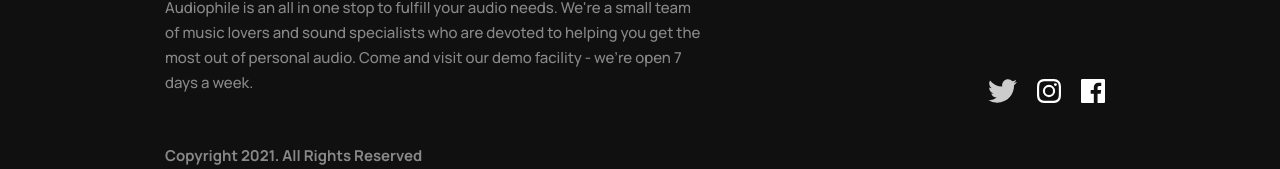
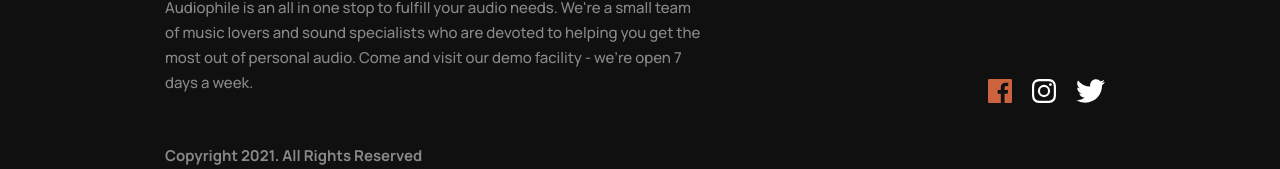
Before and after one commit to nikoescobal/e-commerce-app, a Next.js app: page / in a window 1280 px wide. In both pictures the pointer is over the link 1002 px from the left and 3913 px from the top of the page. Shown: the part 3820-3989 px from the top of the page. Built offline with nearby package versions, Linux system fonts and the light colour scheme; a web font is replaced by a local one.

Commit message:
Reordered Footer social media links, added hover

```diff
--- a/components/organisms/Footer/Footer.module.scss
+++ b/components/organisms/Footer/Footer.module.scss
@@ -108,7 +108,9 @@
     display: inline-block; // Ensures the link area is only around the icon
 
     &:hover {
-      filter: brightness(0.8); // Darkens the icon on hover for a simple effect
+      // filter: brightness(0.8); // Darkens the icon on hover for a simple effect
+      filter: invert(57%) sepia(75%) saturate(525%) hue-rotate(330deg)
+        brightness(92%) contrast(83%);
       // background-color: red;
       // Or you can use any other filter effect like hue-rotate if you want a color change
     }
--- a/components/organisms/Footer/content.js
+++ b/components/organisms/Footer/content.js
@@ -11,9 +11,9 @@ const content = {
   copyright: 'Copyright 2021. All Rights Reserved',
   socialMediaLinks: [
     {
-      name: 'Twitter',
-      icon: '/assets/icons/icon-twitter.svg',
-      url: 'https://twitter.com',
+      name: 'Facebook',
+      icon: '/assets/icons/icon-facebook.svg',
+      url: 'https://facebook.com',
     },
     {
       name: 'Instagram',
@@ -21,9 +21,9 @@ const content = {
       url: 'https://instagram.com',
     },
     {
-      name: 'Facebook',
-      icon: '/assets/icons/icon-facebook.svg',
-      url: 'https://facebook.com',
+      name: 'Twitter',
+      icon: '/assets/icons/icon-twitter.svg',
+      url: 'https://twitter.com',
     },
   ],
 };
```
